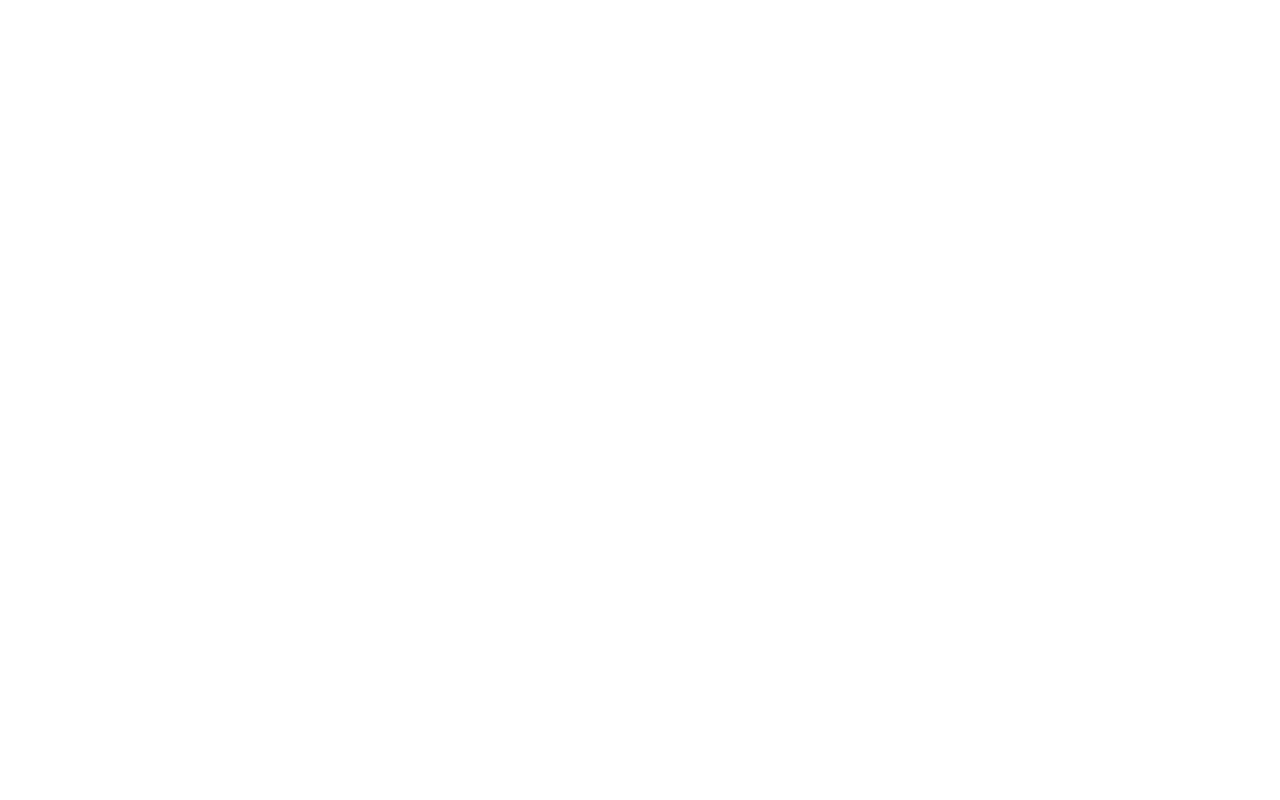
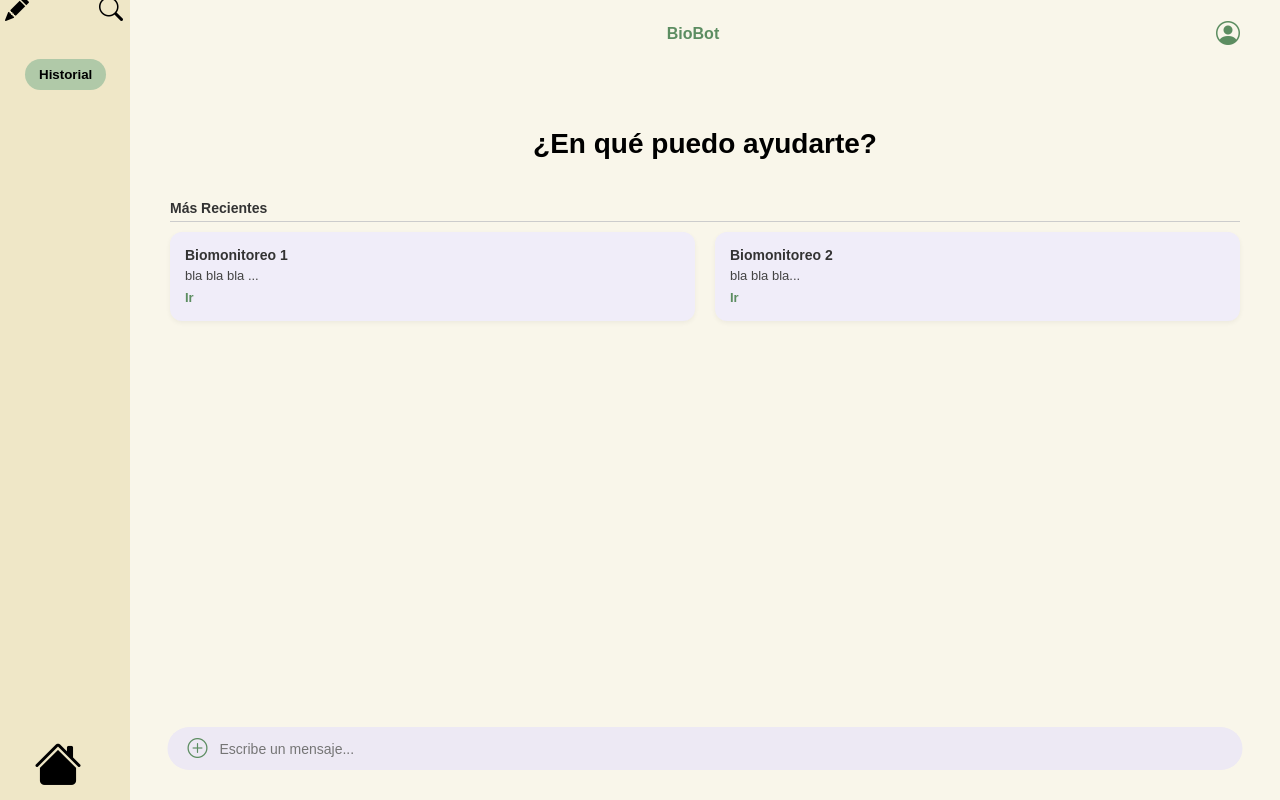
Before and after one commit to EnmanuelRivas/RetoTC2005B, a plain HTML site: page chatbot.html in a window 1280 px wide. Drawn offline with nearby package versions, Linux system fonts and the light colour scheme.

Commit message:
Todo el front end quedo

```diff
--- a/chatbot.html
+++ b/chatbot.html
@@ -0,0 +1,189 @@
+<!DOCTYPE html>
+<html lang="es">
+<head>
+  <meta charset="UTF-8">
+  <title>BioBot</title>
+  <link href="https://cdn.jsdelivr.net/npm/bootstrap-icons/font/bootstrap-icons.css" rel="stylesheet">
+  <style>
+    body {
+      margin: 0;
+      font-family: 'Arial', sans-serif;
+      background-color: #f9f6ea;
+      display: flex;
+      height: 100vh;
+    }
+
+    /* Sidebar */
+    .sidebar {
+      width: 130px;
+      background-color: #efe7c7;
+      display: flex;
+      flex-direction: row;
+      align-items: center;
+      padding-top: 20px;
+      gap: 20px;
+    }
+
+    .sidebar i,
+    .sidebar img {
+      font-size: 24px;
+      cursor: pointer;
+    }
+
+    .sidebar button {
+      background-color: #b0c9a8;
+      border: none;
+      border-radius: 20px;
+      padding: 8px 14px;
+      font-weight: bold;
+      cursor: pointer;
+    }
+
+    .main {
+      flex: 1;
+      padding: 20px 40px;
+      position: relative;
+    }
+
+    .header {
+      display: flex;
+      justify-content: space-between;
+      align-items: center;
+      font-weight: bold;
+      color: #5c8d61;
+      padding-bottom: 20px;
+    }
+
+    .header h1 {
+      font-size: 16px;
+      margin: 0 auto;
+    }
+
+    .main h2 {
+      text-align: center;
+      font-size: 28px;
+      margin-top: 60px;
+      color: #000;
+    }
+
+    .section-title {
+      font-size: 14px;
+      font-weight: bold;
+      margin: 40px 0 10px;
+      border-bottom: 1px solid #ccc;
+      padding-bottom: 5px;
+      color: #333;
+    }
+
+    .cards {
+      display: flex;
+      gap: 20px;
+      margin-top: 10px;
+    }
+
+    .card {
+      background-color: #f0edf9;
+      border-radius: 12px;
+      padding: 15px;
+      flex: 1;
+      box-shadow: 0 2px 5px rgba(0,0,0,0.05);
+      min-width: 160px;
+    }
+
+    .card b {
+      display: block;
+      margin-bottom: 5px;
+      font-size: 14px;
+      color: #333;
+    }
+
+    .card p {
+      font-size: 13px;
+      color: #444;
+      margin: 5px 0;
+    }
+
+    .card a {
+      font-size: 13px;
+      color: #5c8d61;
+      text-decoration: none;
+      font-weight: bold;
+    }
+
+    .input-bar {
+      position: absolute;
+      bottom: 30px;
+      left: 50%;
+      transform: translateX(-50%);
+      width: 90%;
+      background-color: #ede9f4;
+      border-radius: 30px;
+      padding: 10px 20px;
+      display: flex;
+      justify-content: space-between;
+      align-items: center;
+    }
+
+    .input-bar i {
+      font-size: 20px;
+      color: #5c8d61;
+      cursor: pointer;
+    }
+
+    .input-bar .send {
+      background-color: #5c8d61;
+      color: white;
+      padding: 8px;
+      border-radius: 50%;
+      font-size: 16px;
+    }
+
+  </style>
+</head>
+<body>
+
+  <!-- Sidebar -->
+  <div class="sidebar">
+
+    <div style="display: flex; flex-direction: row; align-items: center; width: 100%; gap: 70px; margin-top: -800px; margin-left: 5px;">
+      <i class="bi bi-pencil-fill"></i>
+      <i class="bi bi-search"></i>
+    </div>
+    <button style="margin-top: auto; margin-left: -130px; margin-bottom: 710px; transition: background-color 0.3s;" onmouseover="this.style.backgroundColor='#9dbb94'" onmouseout="this.style.backgroundColor='#b0c9a8'">Historial</button>
+    <i class="bi bi-house-fill" style="margin-top: auto; margin-left: -80px; scale: 200%; margin-bottom: 20px; cursor: pointer;" onclick="window.location.href='menuprincipal.html';"></i>
+  </div>
+
+  <!-- Main content -->
+  <div class="main">
+    <div class="header">
+      <div></div>
+      <h1>BioBot</h1>
+      <i class="bi bi-person-circle" style="font-size: 24px;"></i>
+    </div>
+
+    <h2>¿En qué puedo ayudarte?</h2>
+
+    <div class="section-title">Más Recientes</div>
+
+    <div class="cards">
+      <div class="card">
+        <b>Biomonitoreo 1</b>
+        <p>bla bla bla ...</p>
+        <a href="#">Ir</a>
+      </div>
+      <div class="card">
+        <b>Biomonitoreo 2</b>
+        <p>bla bla bla...</p>
+        <a href="#">Ir</a>
+      </div>
+    </div>
+
+    <div class="input-bar">
+      <i class="bi bi-plus-circle"></i>
+      <input type="text" placeholder="Escribe un mensaje..." style="flex: 1; border: none; outline: none; background: none; margin: 0 10px; font-size: 14px;">
+    </div>
+  </div>
+
+</body>
+<script src="script.js"></script>
+</html>
--- /dev/null
+++ b/script.js
@@ -0,0 +1,8 @@
+  function sendMessage() {
+      const input = document.querySelector('.input-bar input');
+      const message = input.value.trim();
+      if (message) {
+        alert(`Mensaje enviado: ${message}`);
+        input.value = ''; // Limpiar el campo de texto
+      }
+      }
```
Also changed, not shown: menuprincipal.html (+3 -1 lines).
